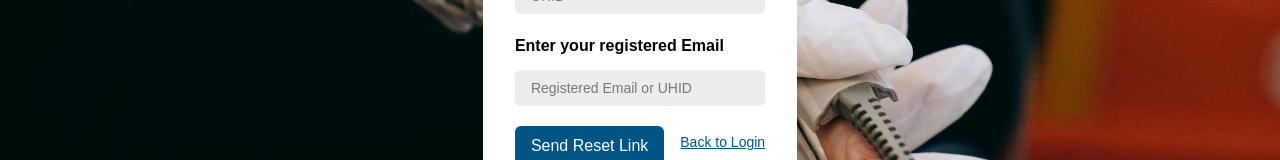
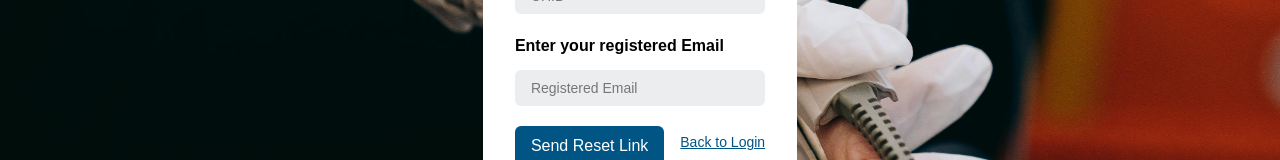
Before and after one commit to PromXP/Developer_Testing_PROMWebforms, a Next.js app: page / in a window 1280 px wide. Both pictures are taken after a click on the element "Forgot Password". Shown: the part 350-510 px from the top of the page. Built offline with nearby package versions, Linux system fonts and the light colour scheme.

Commit message:
slight change

```diff
--- a/src/app/Login/page.jsx
+++ b/src/app/Login/page.jsx
@@ -297,7 +297,7 @@ const page = ({ isOpen, onClose, userDatasend }) => {
                     </p>
                     <input
                       type="text"
-                      placeholder="Registered Email or UHID"
+                      placeholder="Registered Email"
                       className="w-full text-black px-4 py-2 text-sm rounded-md focus:outline-none focus:ring-2 focus:ring-blue-500"
                       style={{ backgroundColor: "rgba(71, 84, 103, 0.1)" }}
                       value={resetEmail}
```
